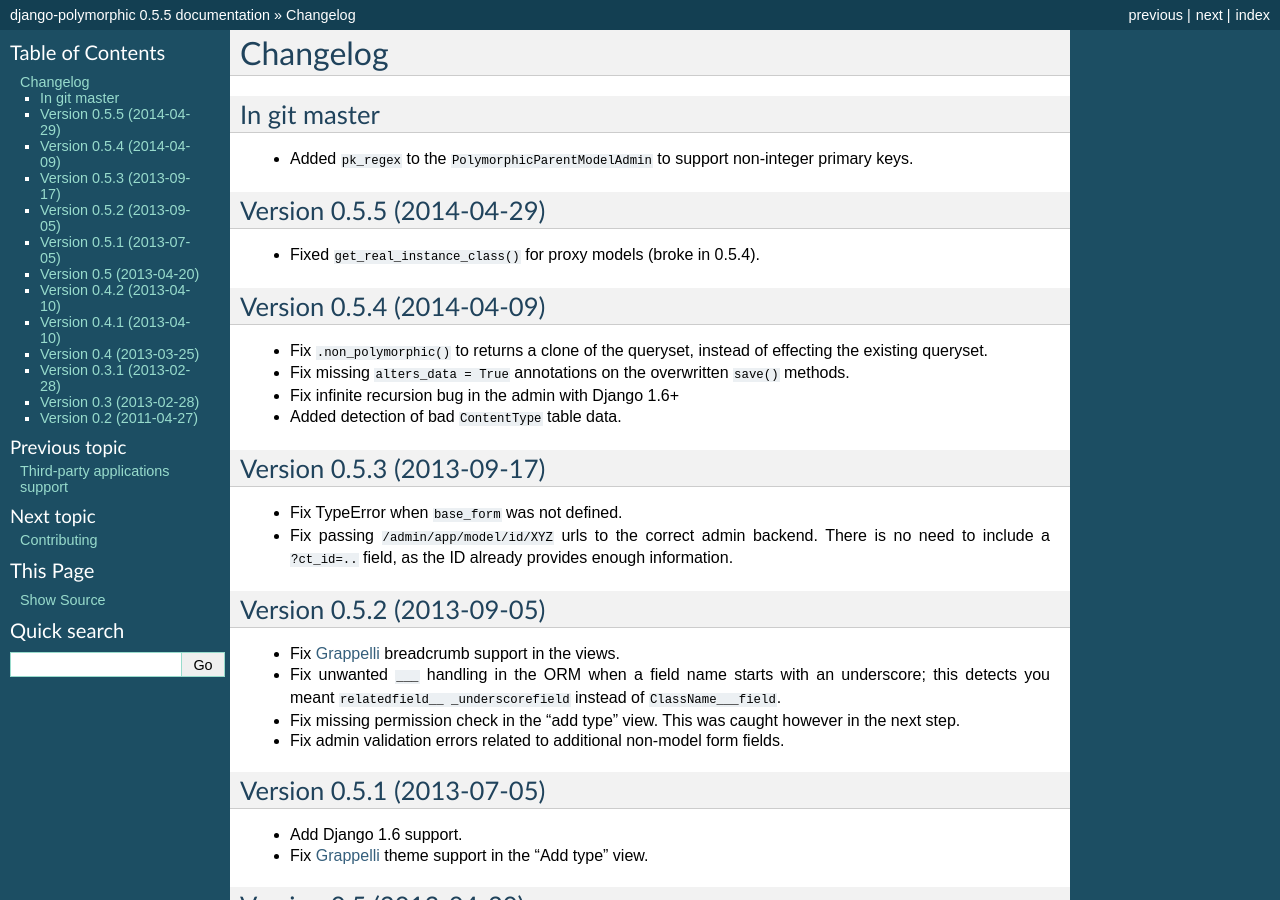
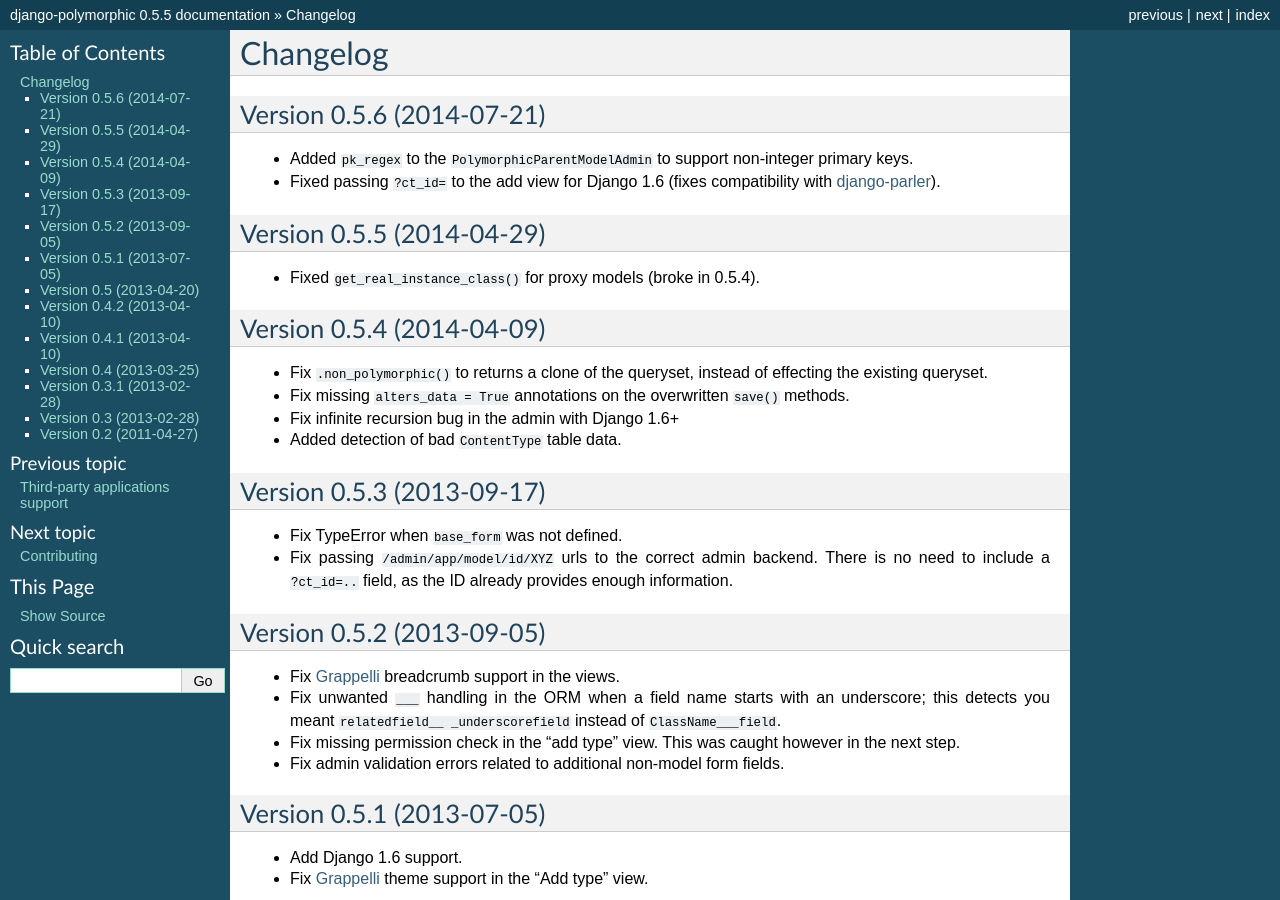
Before and after one commit to jazzband/django-polymorphic, a Sphinx documentation site: the page built from docs/changelog.rst, in a window 1280 px wide and 900 px high. Built offline with Sphinx 7.4.7, drawn with Linux system fonts in a browser that asks for light colours.

Commit message:
Changelog: mention fix by @jrief

```diff
--- a/docs/changelog.rst
+++ b/docs/changelog.rst
@@ -1,10 +1,11 @@
 Changelog
 ==========
 
-In git master
--------------
+Version 0.5.6 (2014-07-21)
+--------------------------
 
 * Added ``pk_regex`` to the ``PolymorphicParentModelAdmin`` to support non-integer primary keys.
+* Fixed passing ``?ct_id=`` to the add view for Django 1.6 (fixes compatibility with django-parler_).
 
 
 Version 0.5.5 (2014-04-29)
@@ -104,3 +105,4 @@
 For a detailed list of it's changes, see the :doc:`archived changelog <changelog_archive>`.
 
 .. _Grappelli: http://grappelliproject.com/
+.. _django-parler: https://github.com/edoburu/django-parler
```
